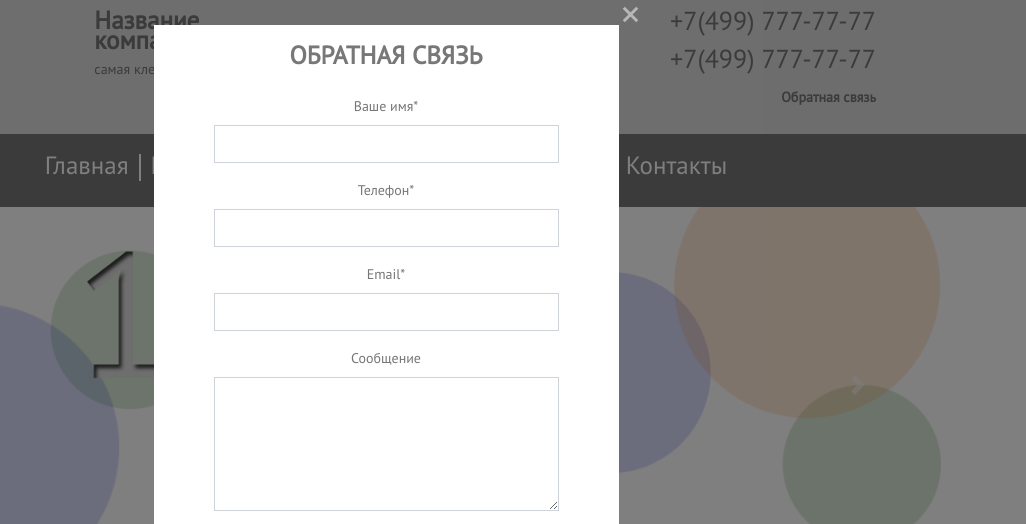
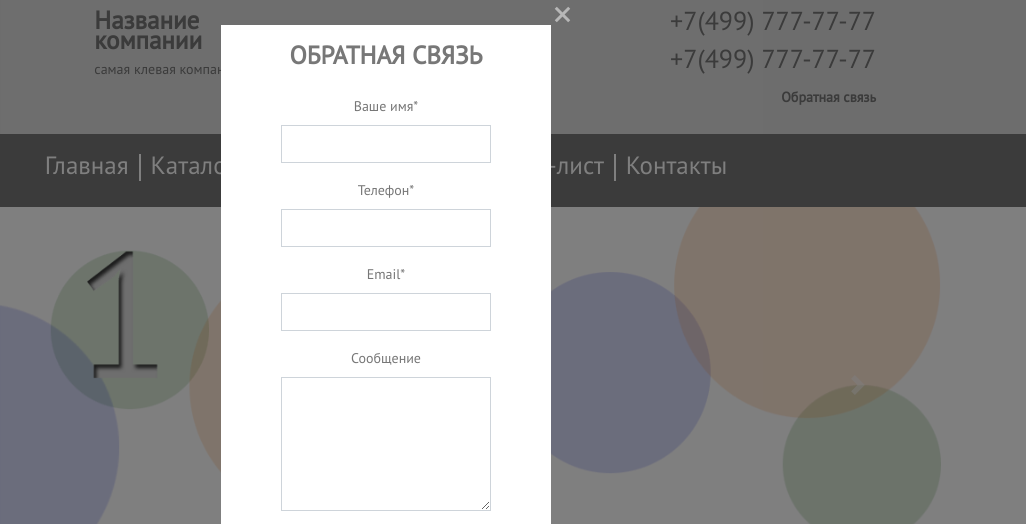
Before and after one commit to YeskovaLarysa/boootstrap, a plain HTML site: page index.html in a window 1280 px wide. Both pictures are taken after a click on the element "Обратная связь". Shown: the top 524 px of the page, 254-1280 px from the left. Drawn offline with nearby package versions, Linux system fonts and the light colour scheme.

Commit message:
Update styles.css

```diff
--- a/css/styles.css
+++ b/css/styles.css
@@ -244,7 +244,7 @@ table {
 }
 .form-control {
 	box-sizing: border-box;
-	min-width: 345px;
+	max-width: 345px;
 	border-radius: 0;
 	outline:none;
 }
```
